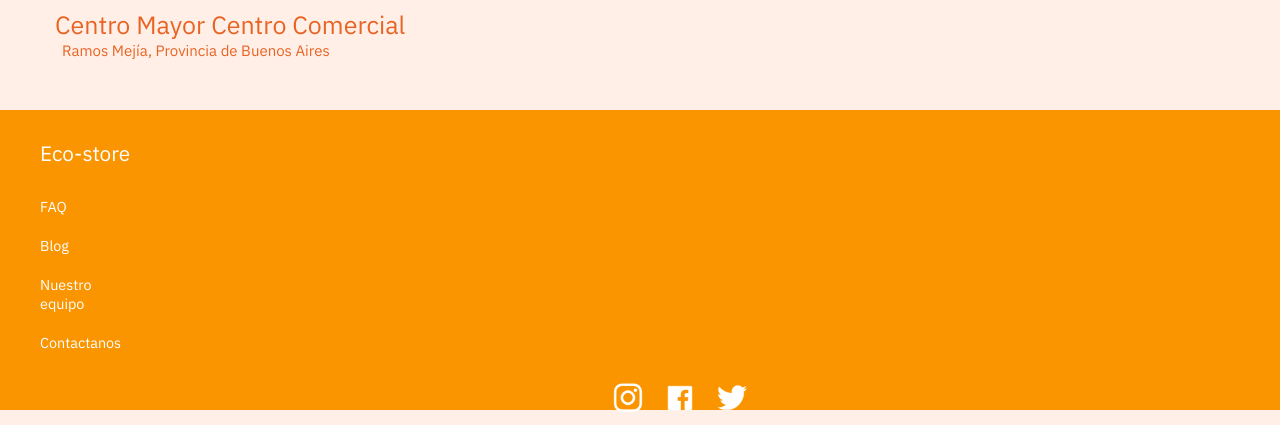
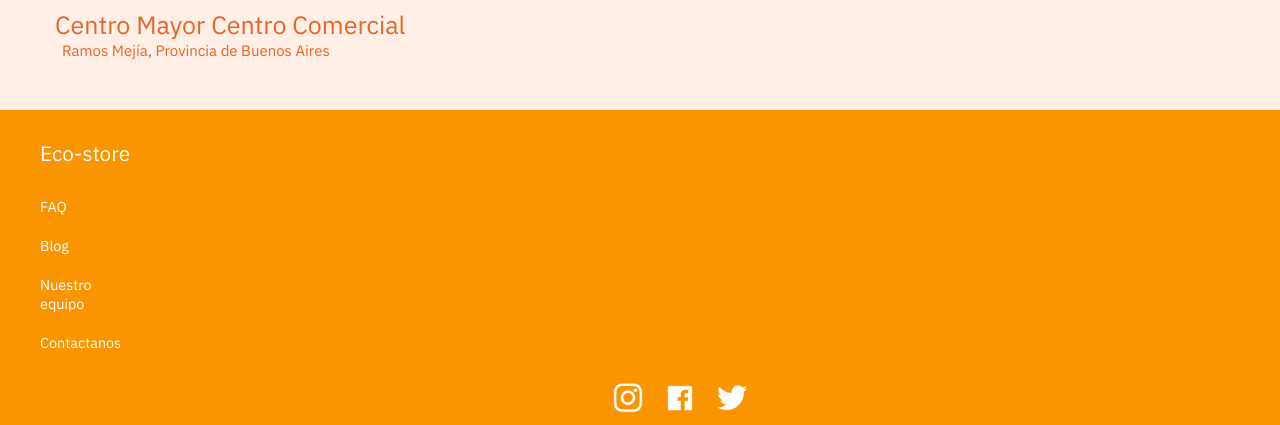
Before and after one commit to EmaMV7/sass-project, a plain HTML site: page index.html in a window 1280 px wide. Shown: the part 5229-5654 px from the top of the page. Drawn offline with Linux system fonts and the light colour scheme.

Commit message:
Done - adding Readme

```diff
--- a/scss/main.scss
+++ b/scss/main.scss
@@ -252,12 +252,13 @@ footer{
     $background:$quaternary-color;
     background-color: $background;
     width: 100%;
-    height: 300px;
+    height: 315px;
 
     color: white;
 
     div{
         margin-left: 40px;
+        margin-bottom: 10px;
         display: flex;
         flex-direction: column;
 
```
Also changed, not shown: css/main.css, 2 other files.
